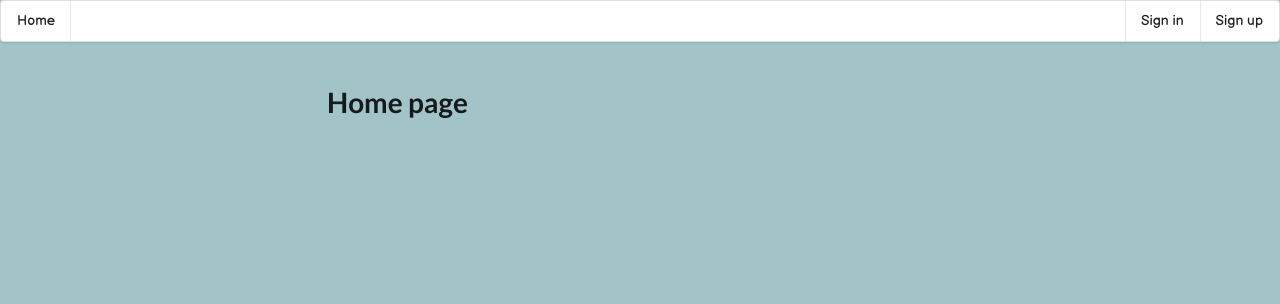
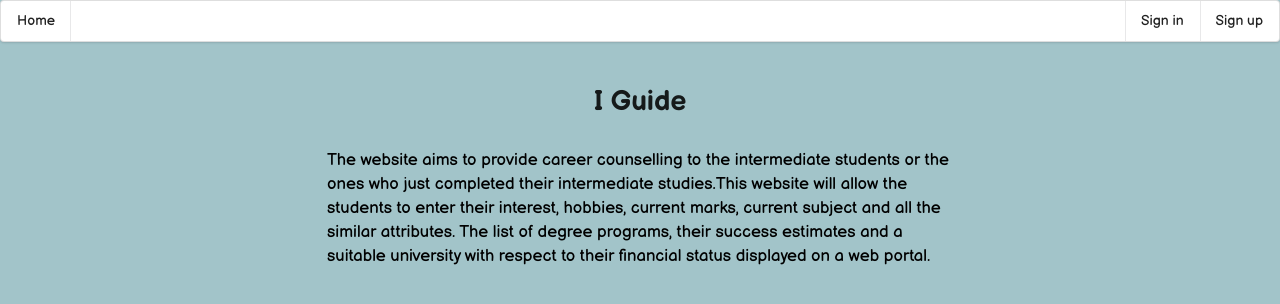
Before and after one commit to dev-nomi/I-guide, a Flask app: page / in a window 1280 px wide. Shown: the top 304 px of the page. Run offline with Flask 2, Linux system fonts and the light colour scheme; some libraries are stand-ins or nearby versions.

Commit message:
Change home page.

```diff
--- a/templates/home.html
+++ b/templates/home.html
@@ -1,6 +1,22 @@
 {% extends 'layout.html' %} {% block title %} Home {%
 endblock %} {% block content %}
 <div class="row">
-  <div class="eight wide column"><h1>Home page</h1></div>
+  <div class="ui eight wide column center aligned">
+    <h1 class="ui">I Guide</h1>
+  </div>
+</div>
+<div class="row">
+  <div class="ui eight wide column">
+    <p class="ui" style="color: black; font-size: larger">
+      The website aims to provide career counselling to the
+      intermediate students or the ones who just completed
+      their intermediate studies.This website will allow the
+      students to enter their interest, hobbies, current
+      marks, current subject and all the similar attributes.
+      The list of degree programs, their success estimates
+      and a suitable university with respect to their
+      financial status displayed on a web portal.
+    </p>
+  </div>
 </div>
 {% endblock %}
--- a/templates/layout.html
+++ b/templates/layout.html
@@ -67,7 +67,7 @@
 
     <div class="ui centered grid stackable column">
       <div class="row">
-        <div class="six wide column">
+        <div class="four wide column">
           {% with messages =
           get_flashed_messages(with_categories=true) %} {%
           if messages %} {% for category,message in messages
--- a/templates/prediction.html
+++ b/templates/prediction.html
@@ -2,8 +2,10 @@
 endblock %} {% block content %}
 <div class="row">
   <div class="eight wide column">
-    <h1>Predicted degree program</h1>
-    <h2 style="color: aliceblue">{{ prediction }}</h2>
+    <h1 class="ui">Predicted degree program</h1>
+    <h2 class="ui" style="color: aliceblue">
+      {{ prediction }}
+    </h2>
   </div>
 </div>
 {% endblock %}
--- a/templates/sign_in.html
+++ b/templates/sign_in.html
@@ -4,7 +4,7 @@ endblock %} {% block content %}
   <div class="four wide column">
     <div class="ui card">
       <div class="content">
-        <div class="header center aligned">Sign In</div>
+        <div class="ui header center aligned">Sign In</div>
         <div class="description">
           <form
             class="ui form"
--- a/templates/sign_up.html
+++ b/templates/sign_up.html
@@ -4,7 +4,7 @@ endblock %} {% block content %}
   <div class="four wide column">
     <div class="ui card">
       <div class="content">
-        <div class="header center aligned">Sign Up</div>
+        <div class="ui header center aligned">Sign Up</div>
         <div class="description">
           <form
             class="ui form"
```
Also changed, not shown: templates/new_student_details.html (+5 -5 lines), database.db.
